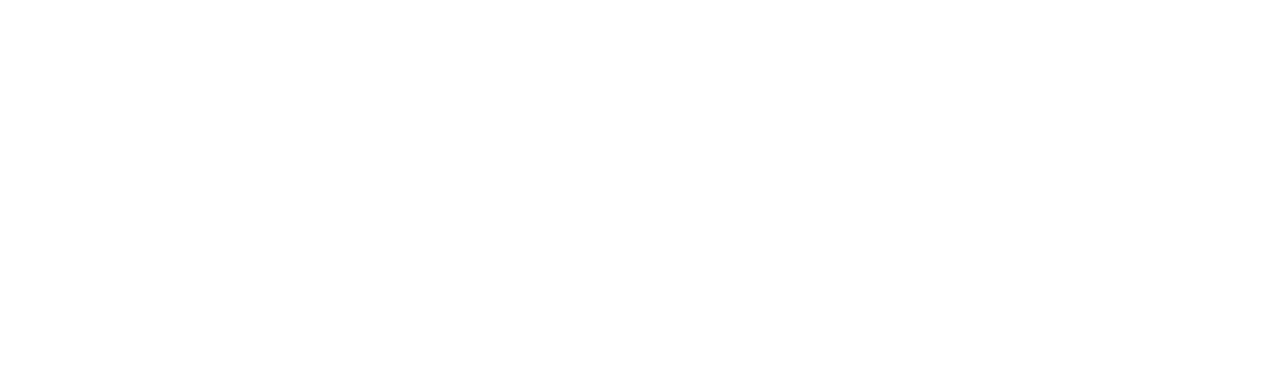
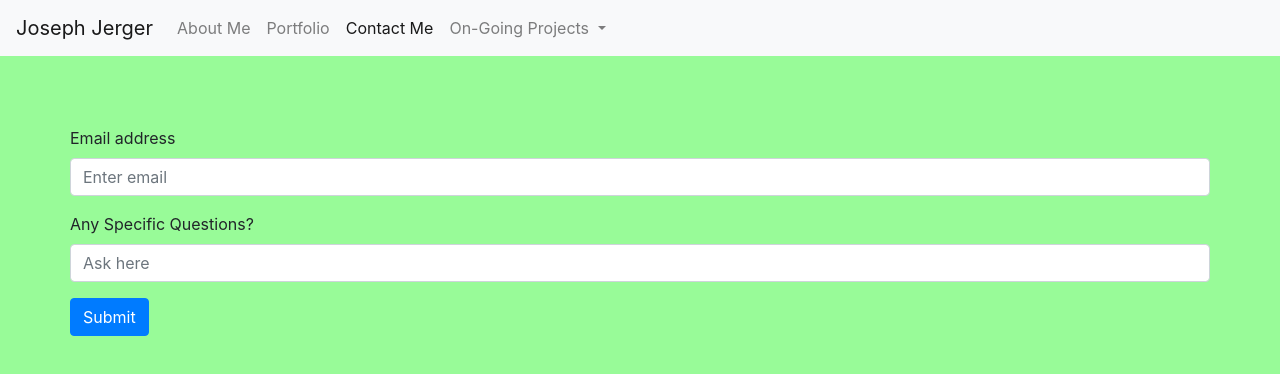
Before and after one commit to Saltshaker282/Homework02, a plain HTML site: page contact.html in a window 1280 px wide. Drawn offline with nearby package versions, Linux system fonts and the light colour scheme.

Commit message:
All basic HTML completed and ready for submission. Further development moved to a new branch.

```diff
--- a/contact.html
+++ b/contact.html
@@ -6,7 +6,51 @@
 
     <title>Contact</title>
 </head>
-<body>
+<body style="background-color: palegreen;">
+    <!--Navbar here-->
+    <nav class="navbar navbar-expand-lg navbar-light bg-light">
 
+        <a class="navbar-brand" href="#">Joseph Jerger</a>
+        <button class="navbar-toggler" type="button" data-toggle="collapse" data-target="#navbarNavDropdown" aria-controls="navbarNavDropdown" aria-expanded="false" aria-label="Toggle navigation">
+          <span class="navbar-toggler-icon"></span>
+        </button>
+        <div class="collapse navbar-collapse" id="navbarNavDropdown">
+          <ul class="navbar-nav">
+            <li class="nav-item">
+              <a class="nav-link" href="index.html">About Me <span class="sr-only">(current)</span></a>
+            </li>
+            <li class="nav-item">
+              <a class="nav-link" href="portfolio.html">Portfolio</a>
+            </li>
+            <li class="nav-item active">
+              <a class="nav-link" href="contact.html">Contact Me</a>
+            </li>
+            <li class="nav-item dropdown">
+              <a class="nav-link dropdown-toggle" href="#" id="navbarDropdownMenuLink" role="button" data-toggle="dropdown" aria-haspopup="true" aria-expanded="false">
+                On-Going Projects
+              </a>
+              <div class="dropdown-menu" aria-labelledby="navbarDropdownMenuLink">
+                <a class="dropdown-item" href="#">Project GMSP</a>
+                <a class="dropdown-item" href="#">Another action</a>
+                <a class="dropdown-item" href="#">Something else here</a>
+              </div>
+            </li>
+          </ul>
+        </div>
+      </nav>
+<!--form here-->
+<form style="margin: 70px;">
+    <div class="form-group">
+      <label for="exampleInputEmail1">Email address</label>
+      <input type="email" class="form-control" id="exampleInputEmail1" aria-describedby="emailHelp" placeholder="Enter email">
+
+    </div>
+    <div class="form-group">
+      <label for="exampleInputPassword1">Any Specific Questions?</label>
+      <input type="text" class="form-control" id="exampleInputPassword1" placeholder="Ask here">
+    </div>
+    </div>
+    <button type="submit" class="btn btn-primary">Submit</button>
+  </form>
 </body>
 </html>
```
Also changed, not shown: 1 other file.
